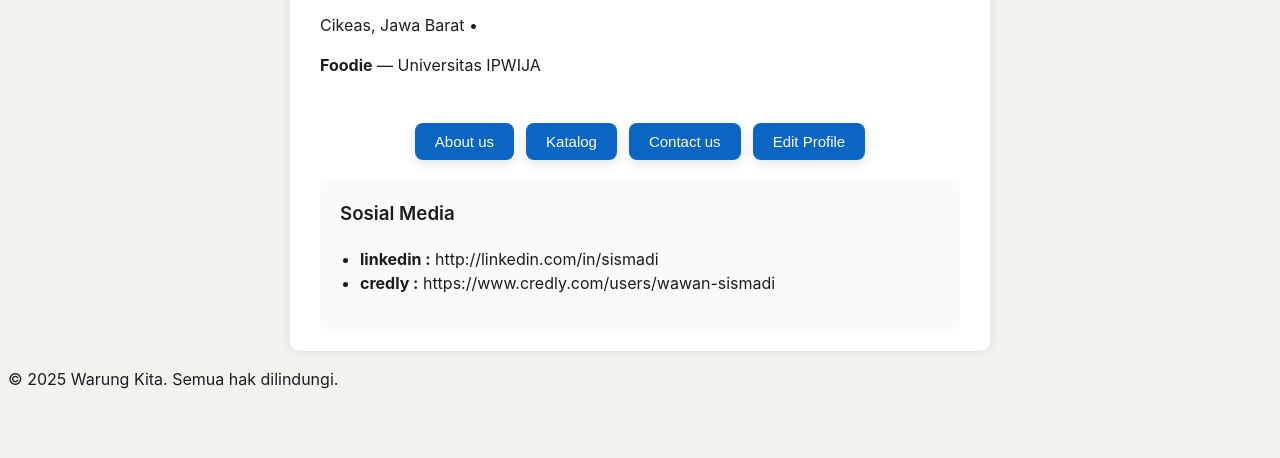
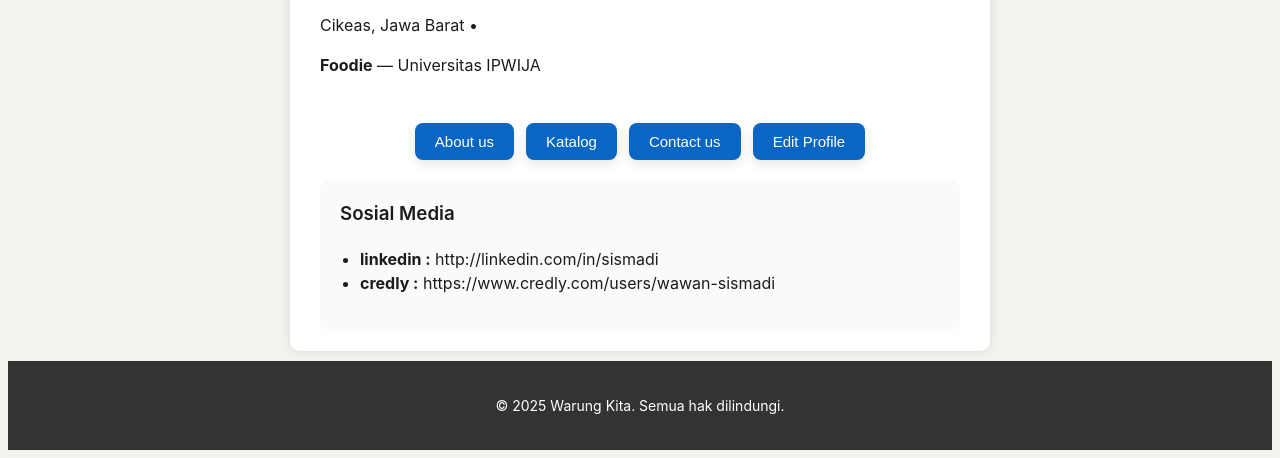
Before and after one commit to DwiPutroBagusSugianto/PW, a plain HTML site: page web/index.html in a window 1280 px wide. Shown: the part 348-806 px from the top of the page. Drawn offline with Linux system fonts and the light colour scheme; a script that the page names is missing.

Commit message:
Update style.css

```diff
--- a/web/style.css
+++ b/web/style.css
@@ -118,3 +118,11 @@ a {
 .content-card ul {
   padding-left: 20px;
 }
+
+footer {
+  background-color: #333;
+  color: white;
+  text-align: center;
+  padding: 20px;
+  font-size: 14px;
+}
```
